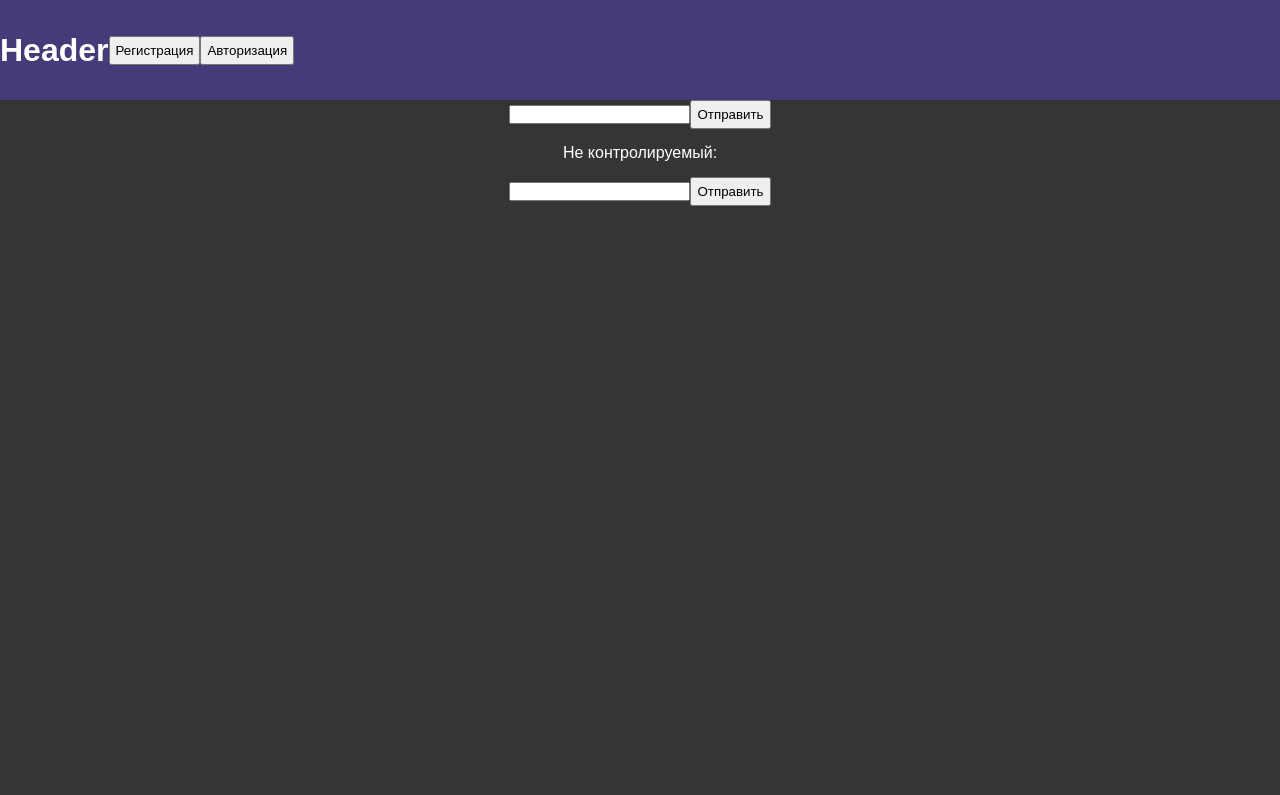
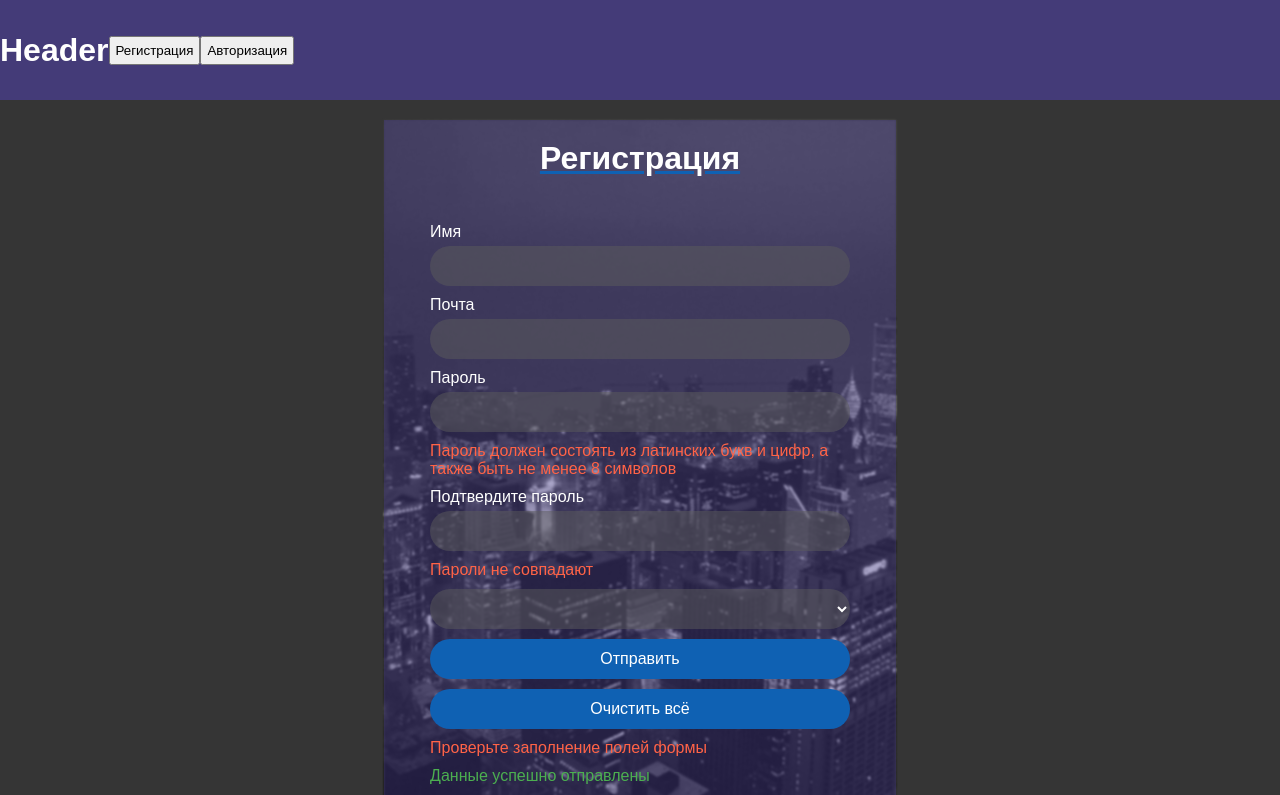
Before and after one commit to Oleg-ru/w-g, a React (Vite) app in the folder react/my-app/: page / in a window 1280 px wide. Shown: the top 795 px of the page. Built offline with nearby package versions, Linux system fonts and the light colour scheme.

Commit message:
React 17 видео Сверстал и стилизовал форму регистрации

```diff
--- /dev/null
+++ b/react/my-app/src/components/RegForm/RegForm.jsx
@@ -0,0 +1,44 @@
+import React from 'react';
+import styles from './RegForm.module.css'
+
+function RegForm(props) {
+    return (
+        <div className={styles.backgroundImg}>
+            <div className={styles.section}>
+                <h1 className={styles.title}>Регистрация</h1>
+                <form className={styles.form}>
+                    <label className={styles.label}>
+                        <div className={styles.labelText}>Имя</div>
+                        <input type="text" className={styles.inputField}/>
+                    </label>
+                    <label className={styles.label}>
+                        <div className={styles.labelText}>Почта</div>
+                        <input type="email" className={styles.inputField}/>
+                    </label>
+                    <label className={styles.label}>
+                        <div className={styles.labelText}>Пароль</div>
+                        <input type="password" className={styles.inputField}/>
+                    </label>
+                    <div className={styles.errorMessage}>Пароль должен состоять из латинских букв и цифр, а также быть не
+                        менее 8 символов
+                    </div>
+                    <label className={styles.label}>
+                        <div className={styles.labelText}>Подтвердите пароль</div>
+                        <input type="password" className={styles.inputField}/>
+                    </label>
+                    <div className={styles.errorMessage}>Пароли не совпадают</div>
+                    <select className={styles.inputField}>
+                        <option value=""></option>
+                        <option value=""></option>
+                    </select>
+                    <button type="submit" className={styles.button}>Отправить</button>
+                    <button type="reset" className={styles.button}>Очистить всё</button>
+                    <div className={styles.errorMessage}>Проверьте заполнение полей формы</div>
+                    <div className={styles.successMessage}>Данные успешно отправлены</div>
+                </form>
+            </div>
+        </div>
+    );
+}
+
+export default RegForm;
--- /dev/null
+++ b/react/my-app/src/components/RegForm/RegForm.module.css
@@ -0,0 +1,93 @@
+.title {
+    padding-top: 20px;
+    text-align: center;
+    text-decoration: underline #0f61b3;
+}
+
+/*Фон для формы*/
+.backgroundImg {
+    margin-top: 20px;
+    position: relative;
+    width: 40%;
+}
+
+.backgroundImg::before {
+    content: '';
+    position: absolute;
+    top: 0;
+    left: 0;
+    right: 0;
+    bottom: 0;
+    background: url('../../../public/images/backgroundImg.jpg') no-repeat center center;
+    background-size: cover;
+    filter: blur(1px);
+    z-index: -1;
+}
+
+.section {
+    background-color: rgba(72, 61, 139, 0.45);
+}
+
+/*Форма*/
+.form {
+    display: flex;
+    flex-direction: column;
+    justify-content: space-between;
+    gap: 10px;
+    padding: 9%;
+}
+
+.label {
+
+}
+
+.labelText {
+    margin-bottom: 5px;
+}
+
+.inputField {
+    width: 100%;
+    height: 40px;
+    padding: 10px;
+    border: none;
+    border-radius: 20px;
+    font-size: 1.2rem;
+    color: white;
+    background-color: rgba(93, 93, 93, 0.5);
+    transition: all 0.3s;
+
+    &:focus {
+        outline: none;
+        background-color: rgba(93, 93, 93, 0.8);
+    }
+}
+
+/*Кнопки*/
+.button {
+    height: 40px;
+    border: none;
+    border-radius: 20px;
+    background-color: #0f61b3;
+    color: white;
+    font-size: 1rem;
+    transition: all 0.2s;
+
+    &:hover {
+        cursor: pointer;
+        background-color: #0a4e97;
+    }
+
+    &:active {
+        scale: 0.97;
+    }
+}
+
+/*Ошибки*/
+.errorMessage {
+    color: tomato;
+}
+
+/*Успешная отправка*/
+.successMessage {
+    color: #4caf50;
+}
--- a/react/my-app/src/pages/HomePage.jsx
+++ b/react/my-app/src/pages/HomePage.jsx
@@ -1,15 +1,12 @@
 import React from 'react';
 import './HomePage.css'
-import ControlledForm from "../components/ControlledForm/ControlledForm.jsx";
-import UncontrolledForm from "../components/UncontrolledForm/UncontrolledForm.jsx";
+import RegForm from "../components/RegForm/RegForm.jsx";
 
 function HomePage(props) {
 
     return (
         <div className="homePage">
-            <ControlledForm />
-            <p>Не контролируемый:</p>
-            <UncontrolledForm />
+            <RegForm />
         </div>
     );
 }
```
Also changed, not shown: react/my-app/public/images/backgroundImg.jpg (added).
